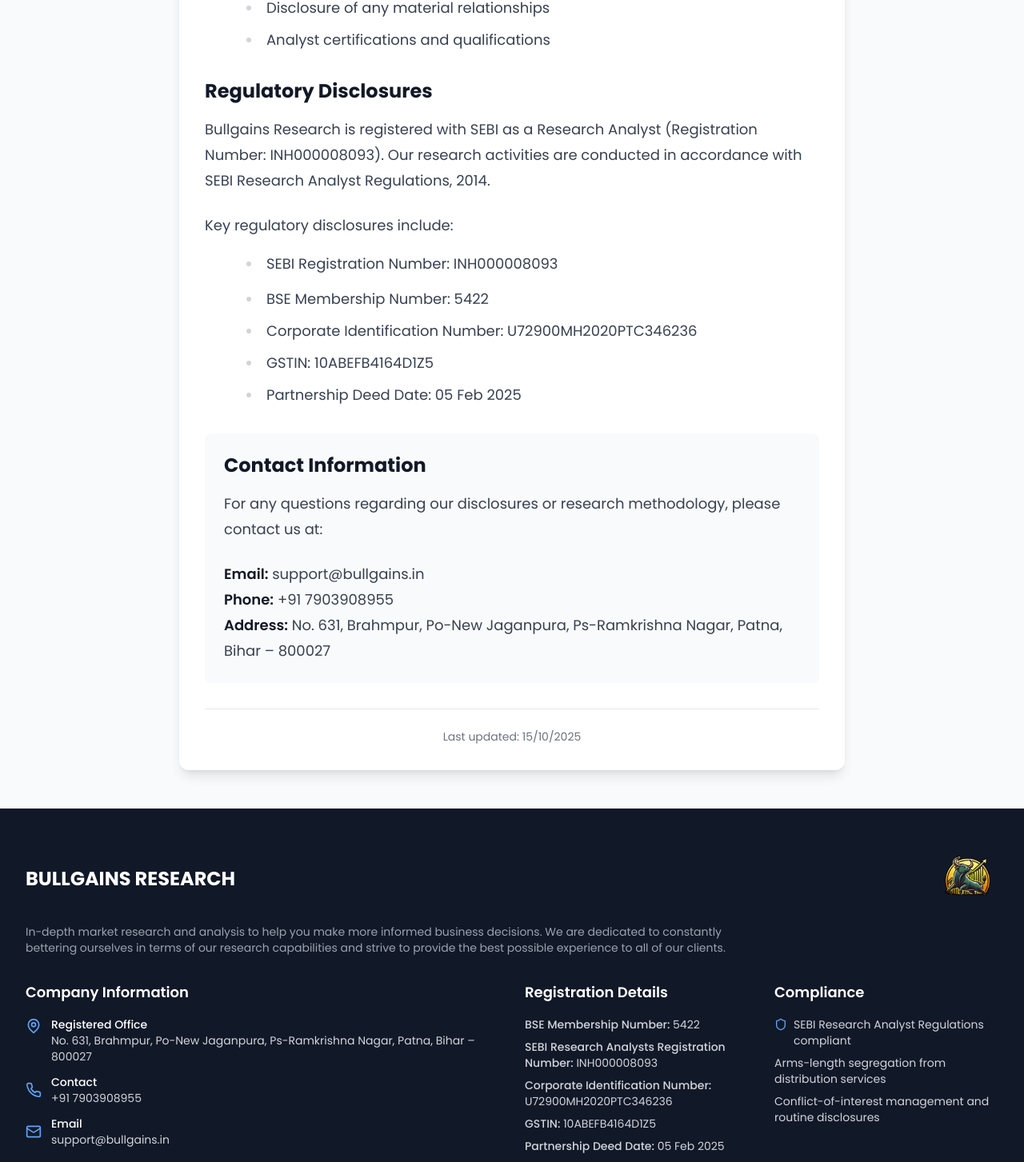
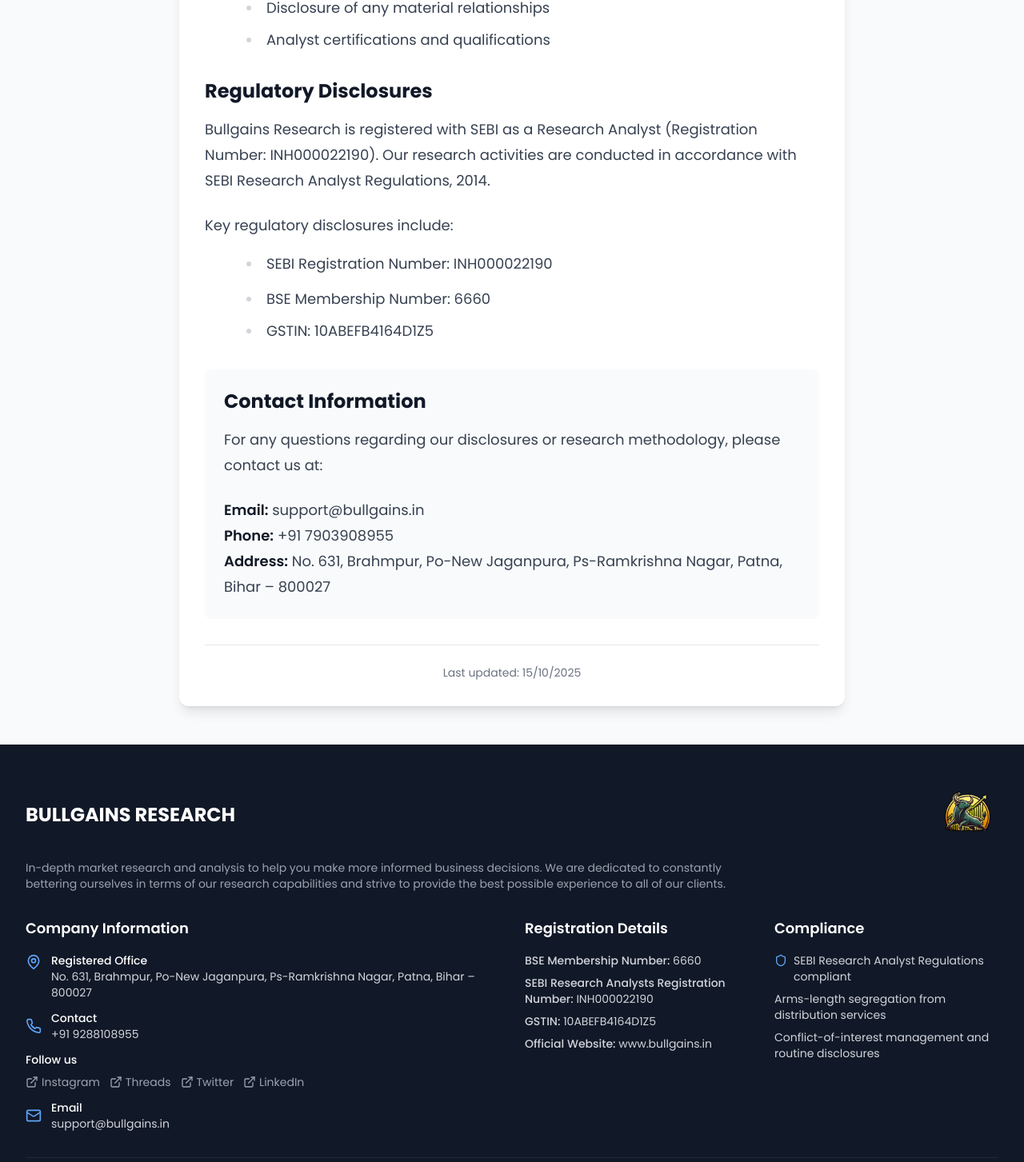
Before and after one commit to mrsonung/Bullgains-Research, a React (Vite) app in the folder frontend/: page /disclosure in a window 1280 px wide. Shown: the part 2752-4205 px from the top of the page at 80% size. Built offline with nearby package versions, Linux system fonts and the light colour scheme; no server answers.

Commit message:
Update frontend components and pages

```diff
--- a/frontend/src/components/layout/Footer.jsx
+++ b/frontend/src/components/layout/Footer.jsx
@@ -44,9 +44,32 @@ const Footer = () => {
                 <Phone className="w-5 h-5 text-blue-400 flex-shrink-0" />
                 <div>
                   <p className="font-medium text-white">Contact</p>
-                  <p>+91 7903908955</p>
+                  <p>+91 9288108955</p>
                 </div>
-            </div>
+              </div>
+              <div className="mt-4">
+                <p className="font-medium text-white">Follow us</p>
+                <div className="flex flex-wrap items-center gap-3 mt-2 text-sm">
+
+                <a href="https://instagram.com/bullgainsresearch" target="_blank" rel="noopener noreferrer" className="text-gray-400 hover:text-white flex items-center">
+                    <ExternalLink className="w-4 h-4 mr-1" /> Instagram
+                  </a>
+
+                  <a href="https://threads.com/bullgainsresearch" target="_blank" rel="noopener noreferrer" className="text-gray-400 hover:text-white flex items-center">
+                    <ExternalLink className="w-4 h-4 mr-1" /> Threads
+                  </a>
+                  <a href="https://twitter.com/BullgainsR" target="_blank" rel="noopener noreferrer" className="text-gray-400 hover:text-white flex items-center">
+                    <ExternalLink className="w-4 h-4 mr-1" /> Twitter
+                  </a>
+                  <a href="https://www.linkedin.com/in/bullgains-research-44588438a/" target="_blank" rel="noopener noreferrer" className="text-gray-400 hover:text-white flex items-center">
+                    <ExternalLink className="w-4 h-4 mr-1" /> LinkedIn
+                  </a>
+
+                  {/* <a href="https://youtube.com/bullgains" target="_blank" rel="noopener noreferrer" className="text-gray-400 hover:text-white flex items-center">
+                    <ExternalLink className="w-4 h-4 mr-1" /> YouTube
+                  </a> */}
+                </div>
+              </div>
             <div className="flex items-center space-x-3">
                 <Mail className="w-5 h-5 text-blue-400 flex-shrink-0" />
                 <div>
@@ -61,11 +84,11 @@ const Footer = () => {
           <div>
             <h4 className="text-white text-lg font-semibold mb-4">Registration Details</h4>
             <div className="space-y-2 text-sm">
-              <p><span className="font-medium">BSE Membership Number:</span> 5422</p>
-              <p><span className="font-medium">SEBI Research Analysts Registration Number:</span> INH000008093</p>
-              <p><span className="font-medium">Corporate Identification Number:</span> U72900MH2020PTC346236</p>
+              <p><span className="font-medium">BSE Membership Number:</span> 6660</p>
+              <p><span className="font-medium">SEBI Research Analysts Registration Number:</span> INH000022190</p>
+              {/* <p><span className="font-medium">Corporate Identification Number:</span> U72900MH2020PTC346236</p> */}
               <p><span className="font-medium">GSTIN:</span> 10ABEFB4164D1Z5</p>
-              <p><span className="font-medium">Partnership Deed Date:</span> 05 Feb 2025</p>
+              {/* <p><span className="font-medium">Partnership Deed Date:</span> 05 Feb 2025</p> */}
               <p><span className="font-medium">Official Website:</span> www.bullgains.in</p>
             </div>
           </div>
--- a/frontend/src/pages/Contact.jsx
+++ b/frontend/src/pages/Contact.jsx
@@ -137,18 +137,18 @@ const Contact = () => {
             <div className="text-center">
               <Building className="w-8 h-8 mx-auto mb-2" />
               <p className="text-sm text-blue-200">BSE Membership Number</p>
-              <p className="font-semibold">5422</p>
+              <p className="font-semibold">6660</p>
             </div>
             <div className="text-center">
               <Shield className="w-8 h-8 mx-auto mb-2" />
               <p className="text-sm text-blue-200">SEBI Research Analysts Registration</p>
-              <p className="font-semibold">INH000008093</p>
+              <p className="font-semibold">INH000022190</p>
             </div>
-            <div className="text-center">
+            {/* <div className="text-center">
               <FileText className="w-8 h-8 mx-auto mb-2" />
-              <p className="text-sm text-blue-200">Corporate Identification Number</p>
+              {/* <p className="text-sm text-blue-200">Corporate Identification Number</p>
               <p className="font-semibold">U72900MH2020PTC346236</p>
-            </div>
+            </div> */}
             <div className="text-center">
               <Globe className="w-8 h-8 mx-auto mb-2" />
               <p className="text-sm text-blue-200">GSTIN</p>
@@ -164,7 +164,7 @@ const Contact = () => {
         >
           <h2 className="text-2xl font-bold text-gray-900 mb-6 text-center">Additional Information</h2>
           <div className="grid grid-cols-1 md:grid-cols-2 gap-8">
-            <div>
+            {/* <div>
               <h3 className="text-xl font-semibold text-gray-900 mb-4">Partnership Details</h3>
               <div className="space-y-2 text-gray-600">
                 <p><span className="font-medium">Partnership Deed Date:</span> 05 Feb 2025</p>
@@ -172,7 +172,7 @@ const Contact = () => {
                 <p><span className="font-medium">CEO & Founder:</span> Ashish Kumar Roushan</p>
                 <p><span className="font-medium">Founder:</span> Navlesh Kumar Happy</p>
               </div>
-            </div>
+            </div> */}
             <div>
               <h3 className="text-xl font-semibold text-gray-900 mb-4">Service Information</h3>
               <div className="space-y-2 text-gray-600">
--- a/frontend/src/pages/Disclaimer.jsx
+++ b/frontend/src/pages/Disclaimer.jsx
@@ -133,7 +133,7 @@ const Disclaimer = () => {
             <h2 className="text-2xl font-bold text-gray-900 mb-4">Regulatory Compliance</h2>
             <div className="prose prose-lg max-w-none text-gray-700 space-y-4">
               <p>
-                Bullgains Research is a SEBI-registered Research Analyst (Registration Number: INH000008093).
+                Bullgains Research is a SEBI-registered Research Analyst (Registration Number: INH000022190).
                 However, this registration does not guarantee the accuracy or reliability of our research.
               </p>
               <p>
--- a/frontend/src/pages/Disclosure.jsx
+++ b/frontend/src/pages/Disclosure.jsx
@@ -173,18 +173,18 @@ const Disclosure = () => {
             <h2 className="text-2xl font-bold text-gray-900 mb-4">Regulatory Disclosures</h2>
             <div className="prose prose-lg max-w-none text-gray-700 space-y-4">
               <p>
-                Bullgains Research is registered with SEBI as a Research Analyst (Registration Number: INH000008093).
+                Bullgains Research is registered with SEBI as a Research Analyst (Registration Number: INH000022190).
                 Our research activities are conducted in accordance with SEBI Research Analyst Regulations, 2014.
               </p>
               <p>
                 Key regulatory disclosures include:
               </p>
               <ul className="list-disc list-inside space-y-2 ml-4">
-                <li>SEBI Registration Number: INH000008093</li>
-                <li>BSE Membership Number: 5422</li>
-                <li>Corporate Identification Number: U72900MH2020PTC346236</li>
+                <li>SEBI Registration Number: INH000022190</li>
+                <li>BSE Membership Number: 6660</li>
+                {/* <li>Corporate Identification Number: U72900MH2020PTC346236</li> */}
                 <li>GSTIN: 10ABEFB4164D1Z5</li>
-                <li>Partnership Deed Date: 05 Feb 2025</li>
+                {/* <li>Partnership Deed Date: 05 Feb 2025</li> */}
               </ul>
             </div>
           </section>
```
